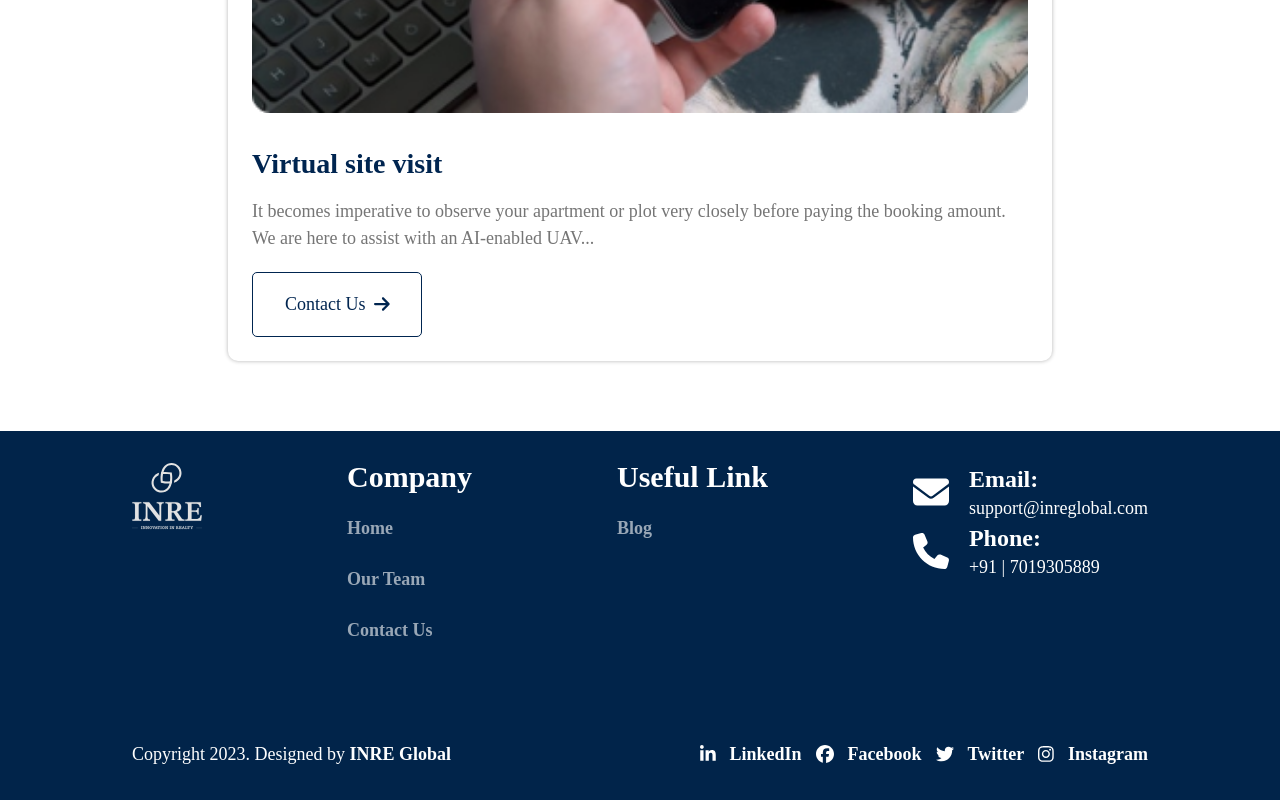
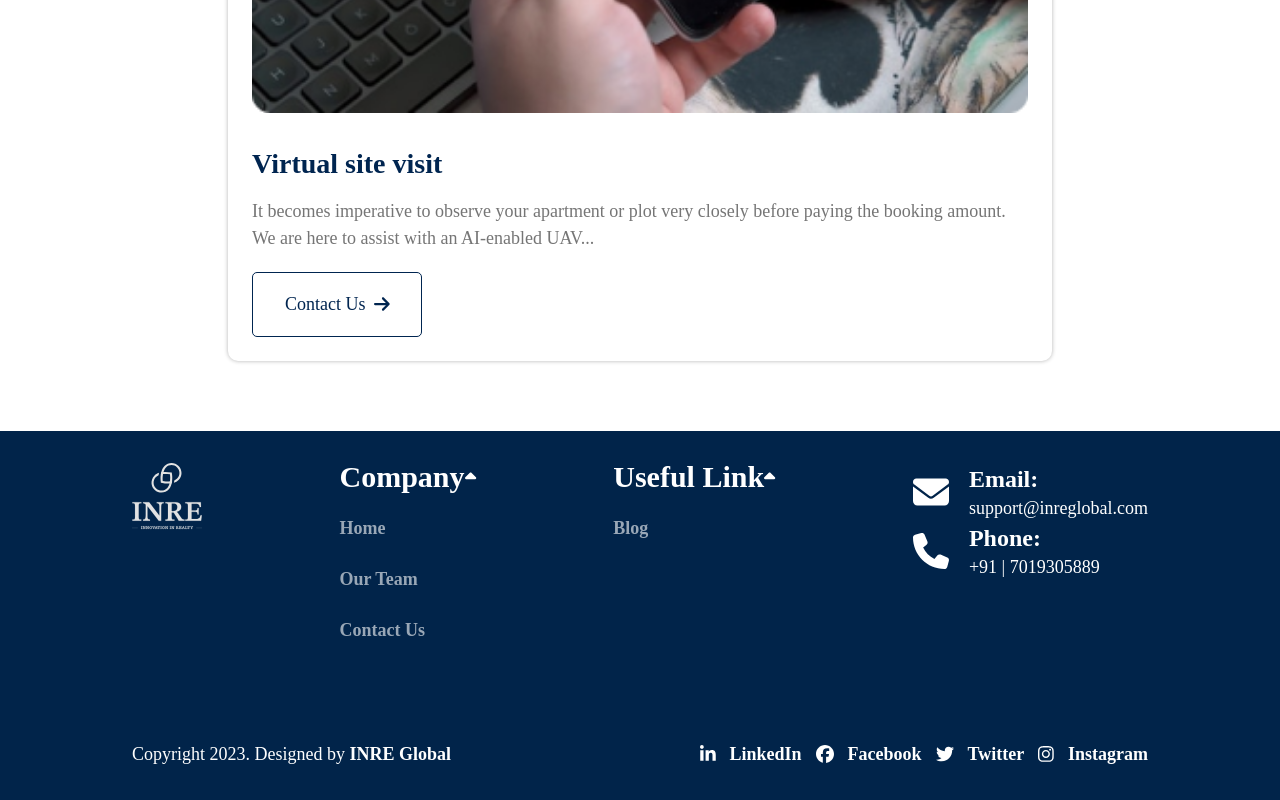
Before and after one commit to kekkei9/INRE-Demo-Website, a Next.js app: page /offerings in a window 1280 px wide. Shown: the part 1871-2671 px from the top of the page. Built offline with nearby package versions, Linux system fonts and the light colour scheme; a web font is replaced by a local one.

Commit message:
add animation

```diff
--- a/src/components/Footer/CustomDropdownNav/CustomDropdownNav.tsx
+++ b/src/components/Footer/CustomDropdownNav/CustomDropdownNav.tsx
@@ -1,3 +1,5 @@
+import { faCaretDown } from "@fortawesome/free-solid-svg-icons";
+import { FontAwesomeIcon } from "@fortawesome/react-fontawesome";
 import { Nav } from "@src/types/nav";
 import Link from "next/link";
 import { Dispatch, SetStateAction, useState } from "react";
@@ -13,10 +15,14 @@ const CustomDropdownNav = ({ navList, label }: ICustomDropdownNavProps) => {
   return (
     <div className="flex flex-col gap-5 md:gap-6">
       <div
-        className="text-xl md:text-[1.875rem]"
+        className="flex justify-between items-center"
         onClick={() => setIsOpen((prev) => !prev)}
       >
-        {label}
+        <div className="text-xl md:text-[1.875rem]">{label}</div>
+        <FontAwesomeIcon
+          icon={faCaretDown}
+          className={`transition-all ${isOpen ? "rotate-180" : "rotate-0"}`}
+        />
       </div>
       {isOpen && (
         <>
--- a/src/components/Header/TopNavList/TopNav.tsx
+++ b/src/components/Header/TopNavList/TopNav.tsx
@@ -15,7 +15,10 @@ const TopNav = ({ navElem }: ITopNavListProps) => {
       <div className="font-bold px-5">{navElem.label}</div>
       <div
         className={`h-1 w-full rounded-sm mt-[1.125rem]  ${
-          navElem.path === router.asPath ? "bg-[#01244A]" : "bg-white"
+          (router.asPath === "/" && navElem.path === "/home") ||
+          navElem.path === router.asPath
+            ? "bg-[#01244A]"
+            : "bg-white"
         }`}
       />
     </Link>
--- a/src/styles/globals.css
+++ b/src/styles/globals.css
@@ -20,9 +20,7 @@
 @layer components {
   /* centering */
   .center-flex {
-    display: flex;
-    align-items: center;
-    justify-content: center;
+    @apply flex justify-center items-center
   }
 
   /* padding div */
```
